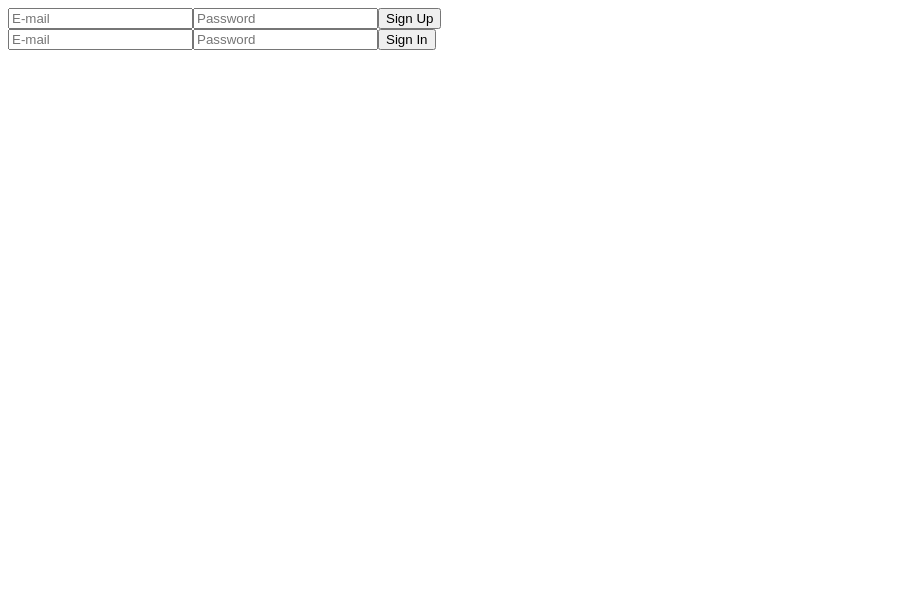
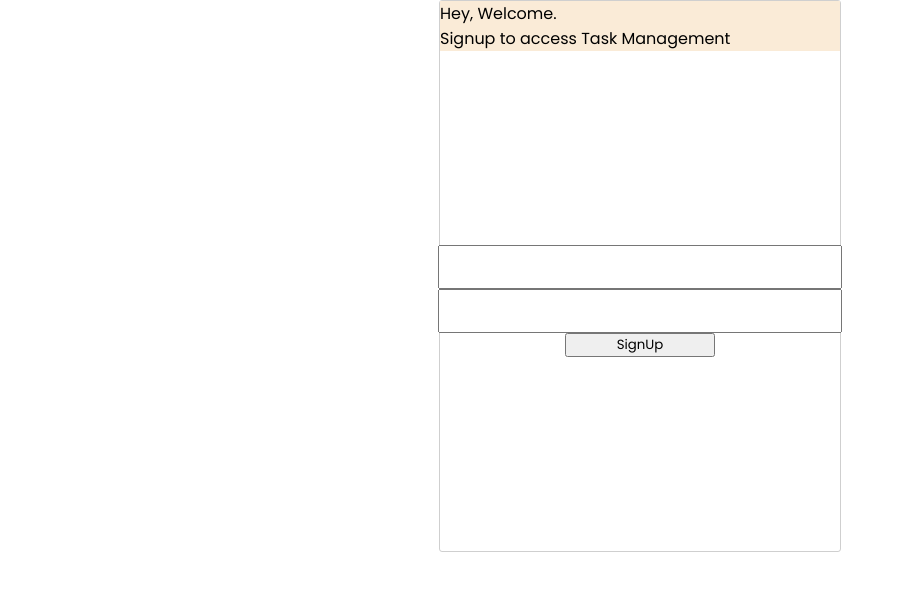
Before and after one commit to Tomohiro-Akinaga/TaskManagement-App-React.js, a React (Create React App) app: page /signup in a window 1280 px wide. Shown: the top 590 px of the page, without its empty margins (0-897 px from the left). Built offline with nearby package versions, Linux system fonts and the light colour scheme.

Commit message:
created form

```diff
--- a/package.json
+++ b/package.json
@@ -3,10 +3,14 @@
   "version": "0.1.0",
   "private": true,
   "dependencies": {
+    "@fortawesome/fontawesome-svg-core": "^1.3.0",
+    "@fortawesome/free-solid-svg-icons": "^6.0.0",
+    "@fortawesome/react-fontawesome": "^0.1.17",
     "@testing-library/jest-dom": "^5.16.2",
     "@testing-library/react": "^12.1.3",
     "@testing-library/user-event": "^13.5.0",
-    "firebase": "^9.6.8",
+    "firebase": "^9.4.1",
+    "node-sass": "^7.0.1",
     "react": "^17.0.2",
     "react-dom": "^17.0.2",
     "react-scripts": "5.0.0",
--- a/src/App.js
+++ /dev/null
@@ -1,118 +0,0 @@
-import { useState } from "react";
-
-/* Firebase SDK */
-import { initializeApp } from "firebase/app";
-import {
-    getAuth,
-    createUserWithEmailAndPassword,
-    signInWithEmailAndPassword,
-    onAuthStateChanged,
-} from "firebase/auth";
-
-const firebaseConfig = {
-    apiKey: "AIzaSyDKIWbbwfbhBiS6avLOlHmTHoIq4v4i2dE",
-    authDomain: "task-management-react-ap-fce44.firebaseapp.com",
-    projectId: "task-management-react-ap-fce44",
-    storageBucket: "task-management-react-ap-fce44.appspot.com",
-    messagingSenderId: "90361277252",
-    appId: "1:90361277252:web:8ef50c468d0c38c2ffc511",
-    measurementId: "G-VQQ2SMN9X6",
-};
-
-const app = initializeApp(firebaseConfig);
-
-/* App Component */
-function App() {
-    const [email, setEmail] = useState();
-    const [password, setPassword] = useState();
-
-    const signUp = async (e) => {
-        e.preventDefault();
-        const auth = getAuth(app);
-        await createUserWithEmailAndPassword(auth, email, password)
-            .then((userCredential) => {
-                // Signed in
-                const user = userCredential.user;
-                // ...
-            })
-            .catch((error) => {
-                const errorCode = error.code;
-                const errorMessage = error.message;
-                console.log(errorCode);
-                console.log(errorMessage);
-                errorCode === "auth/invalid-email" &&
-                    alert("Email should be valid email");
-                errorCode === "auth/weak-password" &&
-                    alert("Password should be at least 6 characters");
-                errorCode === "auth/email-already-in-use" &&
-                    alert("Email is already in use");
-                // ..
-            });
-    };
-
-    const signIn = async (e) => {
-        e.preventDefault();
-        const auth = getAuth(app);
-        await signInWithEmailAndPassword(auth, email, password)
-            .then((userCredential) => {
-                // Signed in
-                const user = userCredential.user;
-                // ...
-            })
-            .catch((error) => {
-                const errorCode = error.code;
-                const errorMessage = error.message;
-                console.log(errorCode);
-                console.log(errorMessage);
-                errorCode === "auth/invalid-email" &&
-                    alert("Email should be valid email");
-                errorCode === "auth/weak-password" &&
-                    alert("Password should be at least 6 characters");
-                errorCode === "auth/email-already-in-use" &&
-                    alert("Email is already in use");
-                // ..
-            });
-
-        const user = auth.currentUser;
-
-        if (user) {
-            // User is signed in, see docs for a list of available properties
-            // https://firebase.google.com/docs/reference/js/firebase.User
-            // ...
-            console.log(user);
-        } else {
-            // No user is signed in.
-            alert();
-        }
-    };
-
-    return (
-        <>
-            <form onSubmit={signUp}>
-                <input
-                    placeholder="E-mail"
-                    onChange={(event) => setEmail(event.target.value)}
-                />
-                <input
-                    placeholder="Password"
-                    onChange={(event) => setPassword(event.target.value)}
-                />
-                <button type="submit">Sign Up</button>
-            </form>
-
-            <form onSubmit={signIn}>
-                <input
-                    placeholder="E-mail"
-                    onChange={(event) => setEmail(event.target.value)}
-                />
-                <input
-                    placeholder="Password"
-                    onChange={(event) => setPassword(event.target.value)}
-                />
-                <button type="submit">Sign In</button>
-            </form>
-        </>
-    );
-}
-
-export default App;
--- /dev/null
+++ b/src/App.jsx
@@ -0,0 +1,13 @@
+import SignUp from "./components/SignUp/SignUp.jsx";
+import AppStyle from "./App.module.scss";
+
+function App() {
+
+    return (
+        <div className={AppStyle.container}>
+            <SignUp />
+        </div>
+    )
+}
+
+export default App;
--- /dev/null
+++ b/src/App.module.scss
@@ -0,0 +1,5 @@
+.container {
+    height: 100vh;
+    flex-direction: column;
+    justify-content: center;
+}
--- /dev/null
+++ b/src/components/SignUp/SignUp.jsx
@@ -0,0 +1,29 @@
+import app from "../../firebaseConfig.js";
+import { getAuth, createUserWithEmailAndPassword } from "firebase/auth";
+import SignUpStyle from "./SignUp.module.scss";
+
+const auth = getAuth(app);
+// createUserWithEmailAndPassword(auth, email, password)
+//     .then((userCredential) => {
+//         // Signed in
+//         const user = userCredential.user;
+//         // ...
+//     })
+//     .catch((error) => {
+//         const errorCode = error.code;
+//         const errorMessage = error.message;
+//         // ..
+//     });
+
+export default function SignUp() {
+    return (
+        <div className={SignUpStyle.container}>
+            <p className={SignUpStyle.message}>Hey, Welcome.<br />Signup to access Task Management</p>
+            <form action="submit" className={SignUpStyle.wrapper}>
+                <input type="text" className={SignUpStyle.email}/>
+                <input type="text" className={SignUpStyle.password}/>
+                <button type="submit" className={SignUpStyle.signUp}>SignUp</button>
+            </form>
+        </div>
+    )
+}
--- /dev/null
+++ b/src/components/SignUp/SignUp.module.scss
@@ -0,0 +1,47 @@
+.container {
+    display: flex;
+    align-items: center;
+    flex-direction: column;
+    border: solid 1px rgba(174, 174, 174, 0.591);
+    border-radius: 3px;
+    width: 400px;
+    margin: 0 auto;
+}
+
+.wrapper {
+    display: flex;
+    flex-direction: column;
+    align-items: center;
+    justify-content: center;
+    width: 400px;
+    height: 500px;
+    padding: 0 20px;
+}
+
+.message {
+    background-color: antiquewhite;
+    width: 100%;
+}
+
+.email {
+    width: 100%;
+    height: 40px;
+    padding: 0;
+    &:focus {
+        outline: 0;
+    }
+}
+
+.password {
+    width: 100%;
+    height: 40px;
+    padding: 0;
+    &:focus {
+        outline: 0;
+    }
+}
+
+.signUp {
+    width: 150px;
+    padding: 0;
+}
--- /dev/null
+++ b/src/firebaseConfig.js
@@ -0,0 +1,15 @@
+import { initializeApp } from "firebase/app";
+
+const firebaseConfig = {
+    apiKey: "AIzaSyDKIWbbwfbhBiS6avLOlHmTHoIq4v4i2dE",
+    authDomain: "task-management-react-ap-fce44.firebaseapp.com",
+    projectId: "task-management-react-ap-fce44",
+    storageBucket: "task-management-react-ap-fce44.appspot.com",
+    messagingSenderId: "90361277252",
+    appId: "1:90361277252:web:8ef50c468d0c38c2ffc511",
+    measurementId: "G-VQQ2SMN9X6",
+};
+
+const app = initializeApp(firebaseConfig);
+
+export default app;
--- a/src/index.js
+++ b/src/index.js
@@ -1,5 +1,6 @@
 import React from "react";
 import ReactDOM from "react-dom";
-import App from "./App";
+import App from "./App.jsx";
+import "./index.scss";
 
 ReactDOM.render(<App />, document.getElementById("root"));
--- /dev/null
+++ b/src/index.scss
@@ -0,0 +1,7 @@
+@import url("https://fonts.googleapis.com/css2?family=Poppins:wght@200;400;600&display=swap");
+
+* {
+    margin: 0;
+    padding: 0;
+    font-family: "Poppins";
+}
```
Also changed, not shown: src/components/SIgnUp-InputItem/Email.jsx (added, +12 -0 lines), 1 other file (tests, documents, lock files or other folders).
